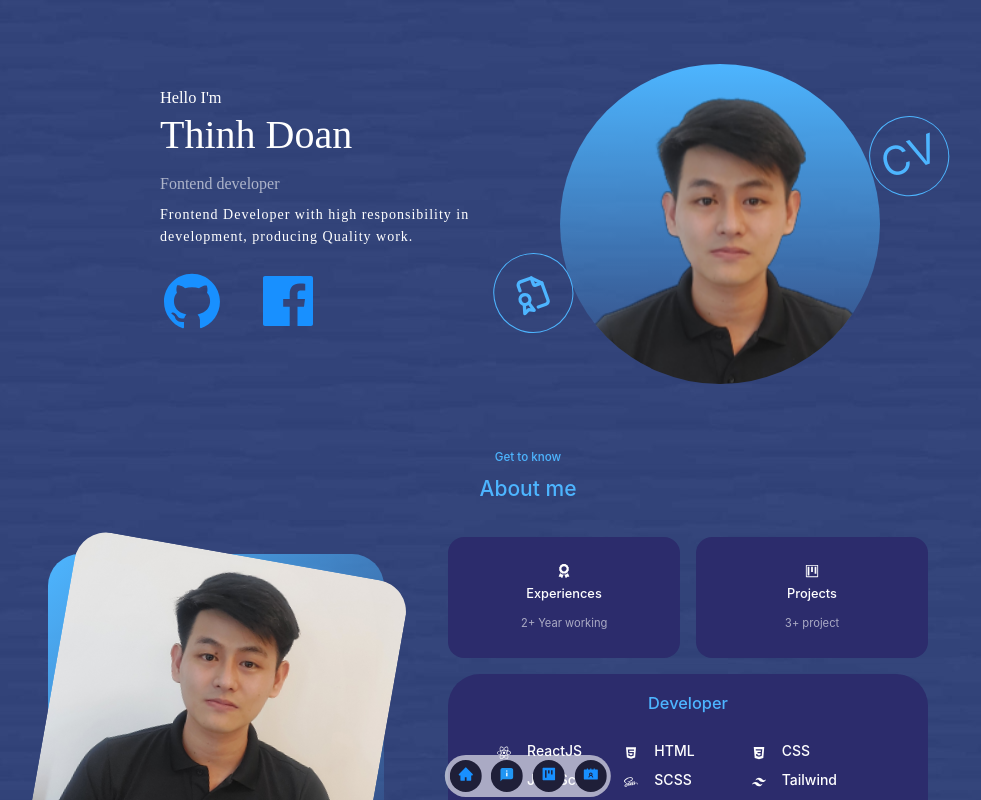
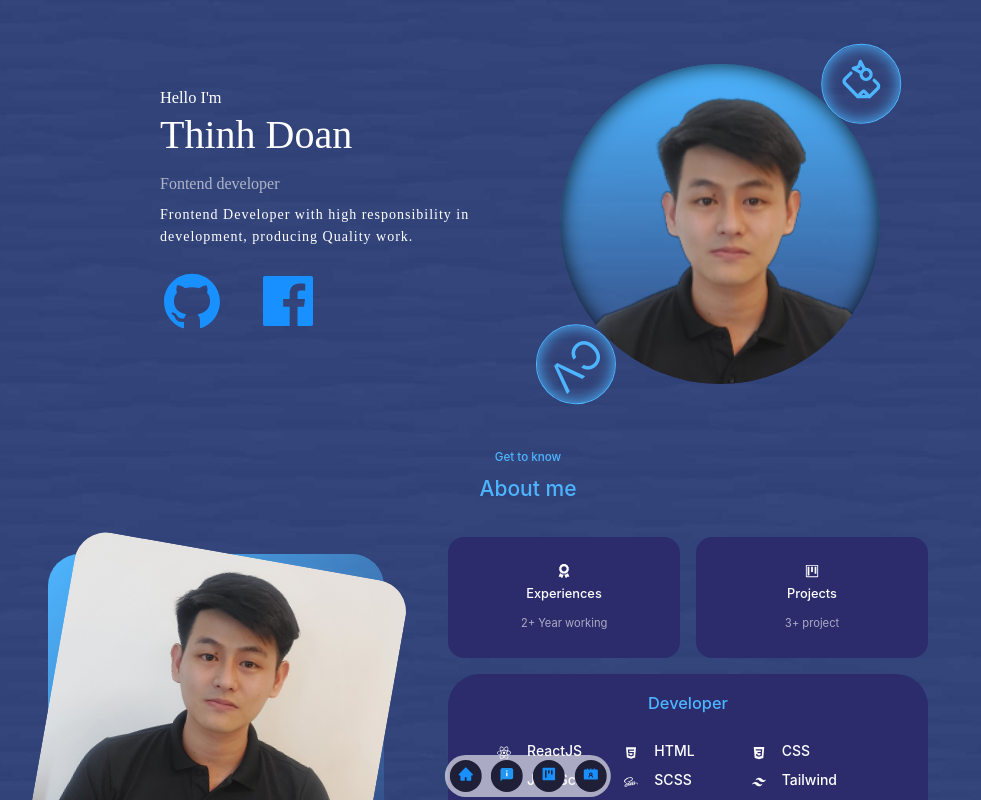
Before and after one commit to dhthinh7/react_portfolio, a React (Create React App) app: page / in a window 1280 px wide. Shown: the top 800 px of the page, without its empty margins (112-1093 px from the left). Built offline with nearby package versions, Linux system fonts and the light colour scheme.

Commit message:
Add feature revert rotate CV
q

```diff
--- a/src/Component/Header/CV.js
+++ b/src/Component/Header/CV.js
@@ -1,15 +1,52 @@
-import React, { useState } from "react";
+import React, { useEffect, useRef, useState } from "react";
 import { TbFileCertificate } from "react-icons/tb";
 import certificate from '../../Assets/CV/react_cirtificate.pdf';
 import avatar from '../../Assets/images/avatar-removebg.png';
 
 
 export default function CV() {
+  let ref = useRef();
+  let [deg, setDeg] = useState(360);
+  let [revert, setRevert] = useState(1)
+
+  // Handle rotate item: 1 step = 0.5deg
+  const handleRotate = (revert) => {
+    setDeg(prev => {
+      if (prev === 0) {
+        setDeg(360);
+      } else if (prev > 360) {
+        setDeg(1);
+      }
+      return prev - 0.5 * revert
+    });
+  }
+
+
+  const reset = () => {
+    clearInterval(ref.current);
+  }
+
+  const MouseOver = () => {
+    setRevert(revert * (-1))
+    reset();
+  }
+
+  const MouseOut = (e) => {
+    e.target.style.background = '';
+    ref.current = setInterval(() => handleRotate(revert), 13)
+  }
+
+  useEffect(() => {
+    // Call setInterval to increase/decrease ratio
+    ref.current = setInterval(() => handleRotate(revert), 13)
+    return () => reset();
+  }, [])
+
   return <div className="cv-coordinates">
     <div className="cv-avatar">
       <img src={avatar} alt="avatar" />
     </div>
-    <div className="cv">
+    <div className="cv" style={{ transform: `rotate(${deg}deg) translate(-50%, -50%)` }} onMouseOver={MouseOver} onMouseOut={MouseOut}>
       <a href={certificate} className="btn cv-electron electron_active electron--cv" download>CV</a>
       <a href={certificate} className="btn cv-electron electron_active electron--certificate" download><TbFileCertificate /></a>
     </div>
--- a/src/Component/Header/Header.scss
+++ b/src/Component/Header/Header.scss
@@ -52,6 +52,7 @@ header {
           border-radius: 50%;
           overflow: hidden;
           position: relative;
+          box-shadow: inset 0 0 20px 0px;
 
           img {
             position: absolute;
@@ -63,15 +64,16 @@ header {
 
         .cv {
           border: 1px solid transparent;
-          border-radius: 0%;
+          border-radius: 50%;
           width: var(--cv-width);
           height: var(--cv-width);
           position: absolute;
           top: 50%;
           left: 50%;
-          transform: translate(-50%, -50%) rotate(-20deg);
-          animation: rot_electron 2.5s 1 ease-in-out;
-          animation-delay: .5s;
+          // transform: translate(-50%, -50%);
+          transform-origin: 0 0;
+          // animation: rot_electron 2.5s 1 ease-in-out;
+          // animation-delay: .5s;
 
           .cv-electron {
             position: absolute;
@@ -85,6 +87,7 @@ header {
             display: flex;
             justify-content: center;
             align-items: center;
+            box-shadow: inset 0 0 15px 0px;
           }
 
           .electron--certificate {
```
